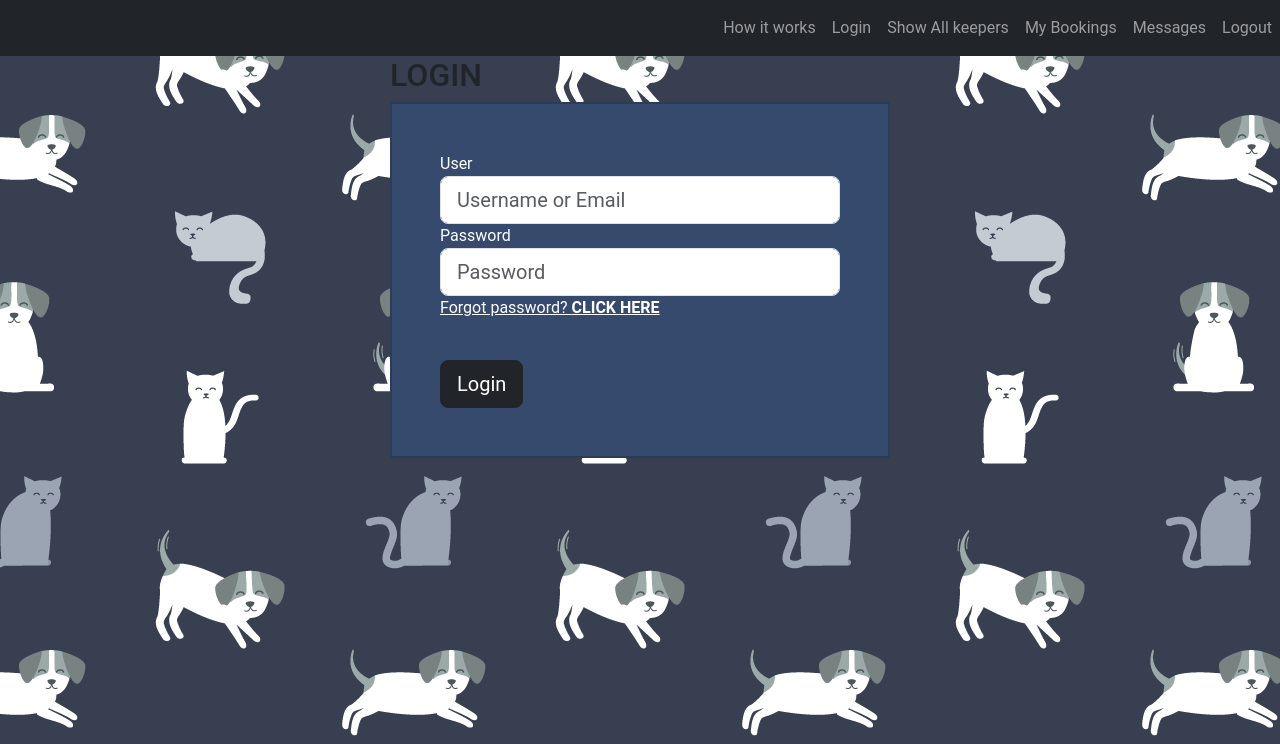
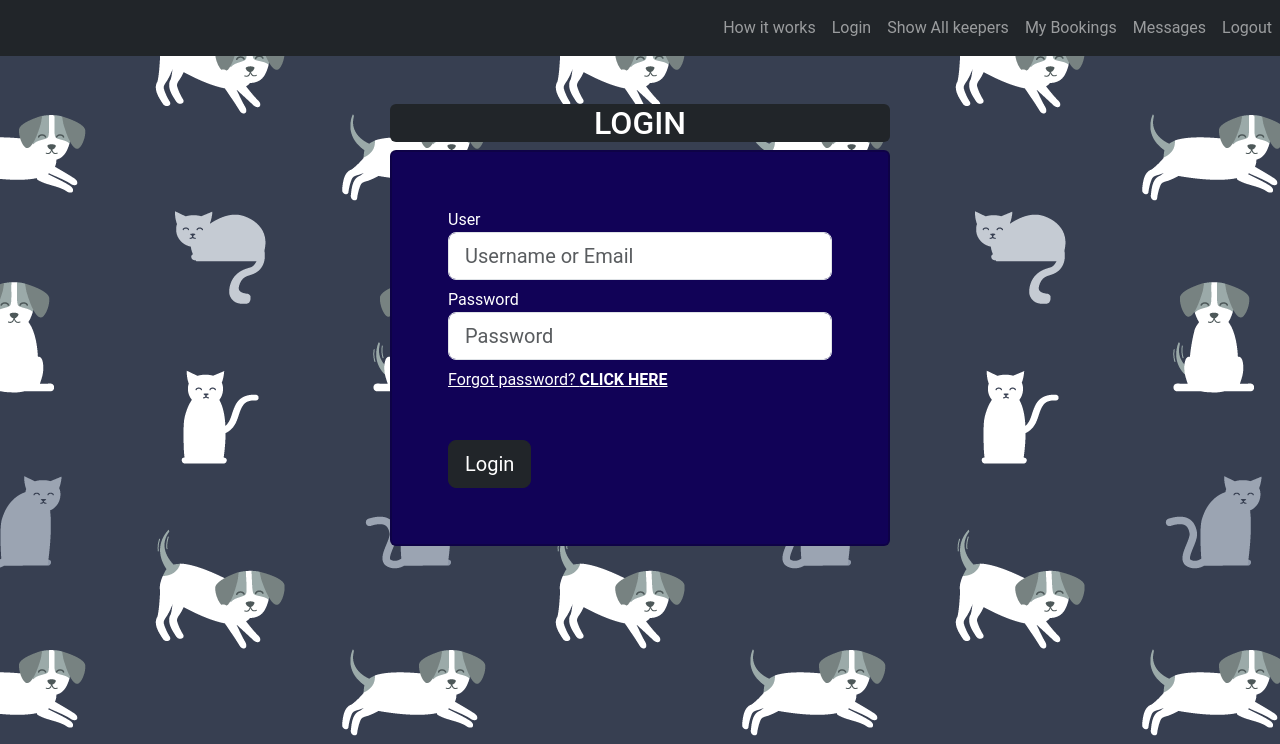
Before and after one commit to Npalummieri/PetHeroDef, a PHP site: template Views/login.php in a window 1280 px wide. Shown: the part 76-820 px from the top of the page. Run offline with PHP 8.4, Linux system fonts and the light colour scheme; the template is opened without the code that fills it, so the values that code supplies are empty; some libraries are stand-ins or nearby versions.

Commit message:
styles changed

```diff
--- a/Views/login.php
+++ b/Views/login.php
@@ -5,26 +5,28 @@
  use Utils\Session as Session;
 ?>
 <div class="wrapper row4">
-<main class="container clear rounded" style="width: max-content;">
+<main class="container clear mt-5" style="width: max-content;">
   <div class="content">
-      <h2>LOGIN</h2>
+      <h2 class="text-center text-white bg-dark rounded">LOGIN</h2>
       <?php  include_once("msgeDisplay.php") ?>
 
-        <form action="<?php echo FRONT_ROOT . "Auth/login" //2 ?>" method="POST" class="login-form p-5 text-white"  style = "background-color: #364a6e;">
-          <div class="form-group">
-            <label for="User">User</label>
-            <input type="text" name="userField" class="form-control form-control-lg" placeholder="Username or Email" required>
+        <form action="<?php echo FRONT_ROOT . "Auth/login" //2 ?>" method="POST" class="login-form p-5 text-white rounded"  style = "background-color: #110257;">
+          <div class="form-group m-2">
+            <label for="user">User</label>
+            <input type="text" name="userField" id="user" class="form-control form-control-lg" placeholder="Username or Email" required>
           </div>
-          <div class="form-group">
-            <label for="">Password</label>
-            <input type="password" name="password" class="form-control form-control-lg" placeholder="Password" required>
+          <div class="form-group m-2">
+            <label for="password">Password</label>
+            <input type="password" id="password" name="password" class="form-control form-control-lg" placeholder="Password" required>
           </div>
 
-          <div>
+          <div class="m-2">
             <p><a href="<?php echo FRONT_ROOT."Auth/recoverPasswordView" ?>" class="text-white">Forgot password? <strong>CLICK HERE</strong></a></p>
           </div>
           <br/>
+          <div class="m-2">
           <button class="btn btn-dark btn-block btn-lg" type="submit">Login</button>
+          </div>
         </form>
   </div>
 </main>
```
